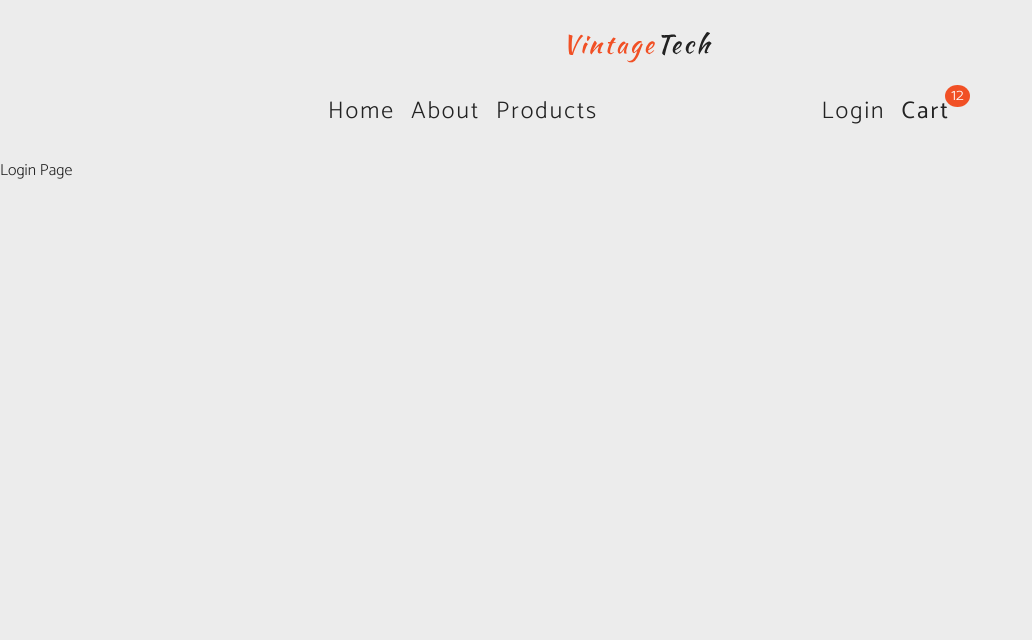
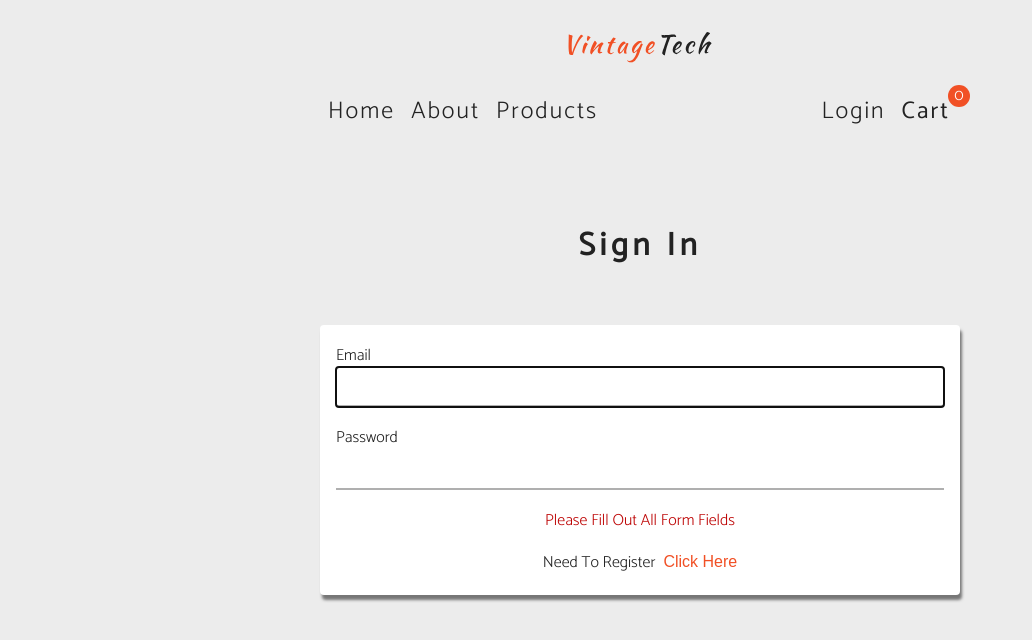
Before and after one commit to YoussefRashad/Vintage-Tech, a React (Create React App) app: page /login in a window 1280 px wide. Shown: the top 640 px of the page, without its empty margins (0-1032 px from the left). Built offline with nearby package versions, Linux system fonts and the light colour scheme; no server answers.

Commit message:
add user login

```diff
--- a/src/context/cart.js
+++ b/src/context/cart.js
@@ -1,15 +1,20 @@
 import React from 'react'
-import localCart from '../utils/localCart'
+// import localCart from '../utils/localCart'
 
 export const CartContext = React.createContext()
 
+function getCartfromLocalStorage() {
+    return localStorage.getItem('cart') ? JSON.parse(localStorage.getItem('cart')) : []
+}
+
 export default function CartProvider({ children }) {
-    const [cart, setCart] = React.useState(localCart)
+    const [cart, setCart] = React.useState(getCartfromLocalStorage())
     const [cartItems, setCartItems] = React.useState(0)
     const [total, setTotal] = React.useState(0)
 
     React.useEffect(()=>{
-
+        // local storage
+        localStorage.setItem('cart', JSON.stringify(cart))
         // cart items
         let newCartItems = cart.reduce((total, cartItem)=>{
             return total += cartItem.amount
--- a/src/context/products.js
+++ b/src/context/products.js
@@ -1,7 +1,9 @@
 import React, { useState, useEffect } from 'react'
 import axios from 'axios'
-import localProducts from '../utils/localProducts'
-import {featuredProducts} from '../utils/helpers'
+// import localProducts from '../utils/localProducts'
+import { featuredProducts, flattenProducts } from '../utils/helpers'
+import URL from '../utils/URL'
+
 export const ProductContext = React.createContext()
 
 export default function ProductProvider({ children }) {
@@ -11,17 +13,14 @@
 
     useEffect(() => {
         setLoading(true)
-        /*
-            axios
-        */
-
-        const products = localProducts
-        setProducts(products)
-        const featured = featuredProducts(products)
-        setFeatured(featured)
-        console.log(products);
-
-        setLoading(false)
+        axios.get(`${URL}/products`).then(response =>{
+            console.log(response.data);
+            const { data } = response
+            setProducts(flattenProducts(data))
+            const featured = featuredProducts(flattenProducts(data))
+            setFeatured(featured)
+            setLoading(false)
+        })
         return () => {}
     }, [])
 
--- a/src/context/user.js
+++ b/src/context/user.js
@@ -0,0 +1,13 @@
+import React from 'react';
+
+
+export const UserContext = React.createContext()
+const UserProvider = ({ children }) => {
+    return (
+        <UserContext.Provider value="greeting">
+            {children}
+        </UserContext.Provider>
+    );
+}
+
+export default UserProvider;
--- a/src/index.js
+++ b/src/index.js
@@ -5,12 +5,15 @@
 
 import ProductProvider from './context/products'
 import CartProvider from './context/cart'
+import UserProvider from './context/user'
 
 ReactDOM.render(
-  <ProductProvider>
-    <CartProvider>
-      <App />
-    </CartProvider>
-  </ProductProvider>,
+  <UserProvider>
+    <ProductProvider>
+      <CartProvider>
+        <App />
+      </CartProvider>
+    </ProductProvider>
+  </UserProvider>,
   document.getElementById("root")
 );
--- a/src/pages/Login.js
+++ b/src/pages/Login.js
@@ -1,10 +1,87 @@
-import React from 'react';
+import React, { useState } from 'react';
 
 const Login = () => {
+    const [isMember, setIsMember] = useState(true)
+    const [email, setEmail] = useState('')
+    const [password, setPassword] = useState('')
+    const [username, setUsername] = useState('default')
+
+    const isEmpty = !email || !password || !username
+
+    const toggleMember = ()=>{
+        setIsMember((prevMember)=>{
+            const isMember = !prevMember
+            isMember ? setUsername('default') : setUsername('')
+            return isMember;
+        })
+    }
+
     return (
-        <div>
-            Login Page
-        </div>
+        <section className="section form">
+            <h2 className="section-title"> {isMember ? 'sign in' : 'register'}</h2>
+            <form className="login-form">
+                {/* Single Input */}
+                <div className="form-control">
+                    <label htmlFor="email">email</label>
+                    <input
+                        type="email"
+                        id="email"
+                        value={email}
+                        onChange={(e)=> setEmail(e.target.value)}
+                        required
+                        autoFocus
+                    />
+                </div>
+                {/* End of Single Input */}
+                {/* Single Input */}
+                <div className="form-control">
+                    <label htmlFor="password">password</label>
+                    <input
+                        type="password"
+                        id="password"
+                        value={password}
+                        onChange={(e) => setPassword(e.target.value)}
+                        required
+                    />
+                </div>
+                {/* End of Single Input */}
+                {/* Single Input */}
+                { !isMember &&
+                    <div className="form-control">
+                        <label htmlFor="username">username</label>
+                        <input
+                            type="text"
+                            id="username"
+                            value={username}
+                            onChange={(e) => setUsername(e.target.value)}
+                            required
+                        />
+                    </div>
+                }
+                {/* End of Single Input */}
+                {/* empty form text */}
+                {
+                    isEmpty && <p className="form-empty">please fill out all form fields</p>
+                }
+                {/* submit btn */}
+                { !isEmpty &&
+                    <button
+                        type="submit"
+                        className="btn btn-block btn-primary"
+                        onClick={()=>{}}
+                    >
+                        submit
+                    </button>
+                }
+                {/* register link */}
+                <p className="register-link">
+                    {isMember ? "need to register" : "already a member"}
+                    <button type="button" onClick={toggleMember}>
+                        click here
+                    </button>
+                </p>
+            </form>
+        </section>
     );
 }
 
--- a/src/utils/URL.js
+++ b/src/utils/URL.js
@@ -1,5 +1,6 @@
 // url
 
+export default 'http://localhost:1337'
 
 // local fix
 // setup free claudinary
--- a/src/utils/helpers.js
+++ b/src/utils/helpers.js
@@ -1,7 +1,15 @@
 
+import URL from './URL'
 
 export const featuredProducts = (data)=>{
     return data.filter(item=>{
         return item.featured === true
     })
 }
+
+export const flattenProducts = (data)=>{
+    return data.map(item =>{
+        const image = `${URL}${item.image.url}`
+        return { ...item, image }
+    })
+}
```
